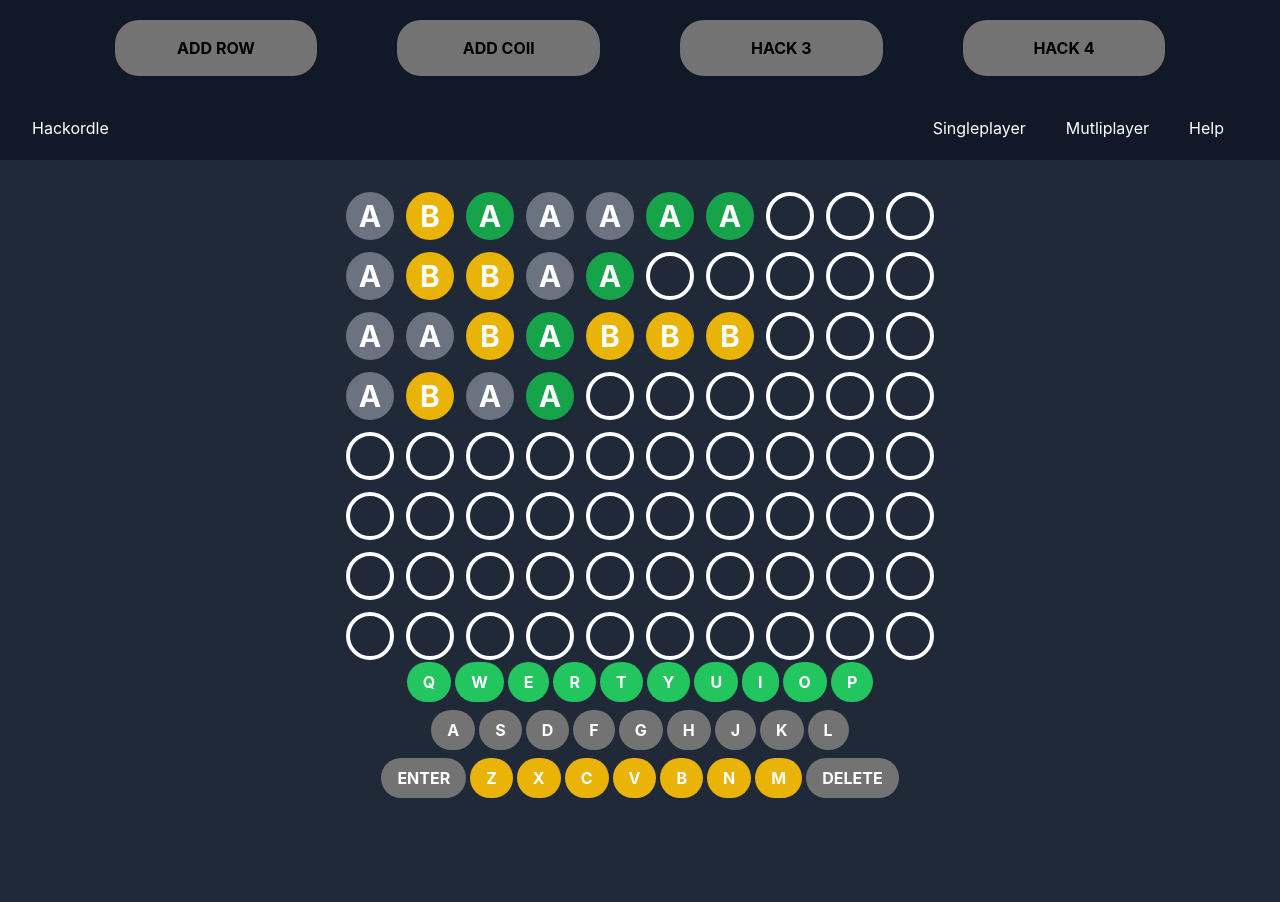
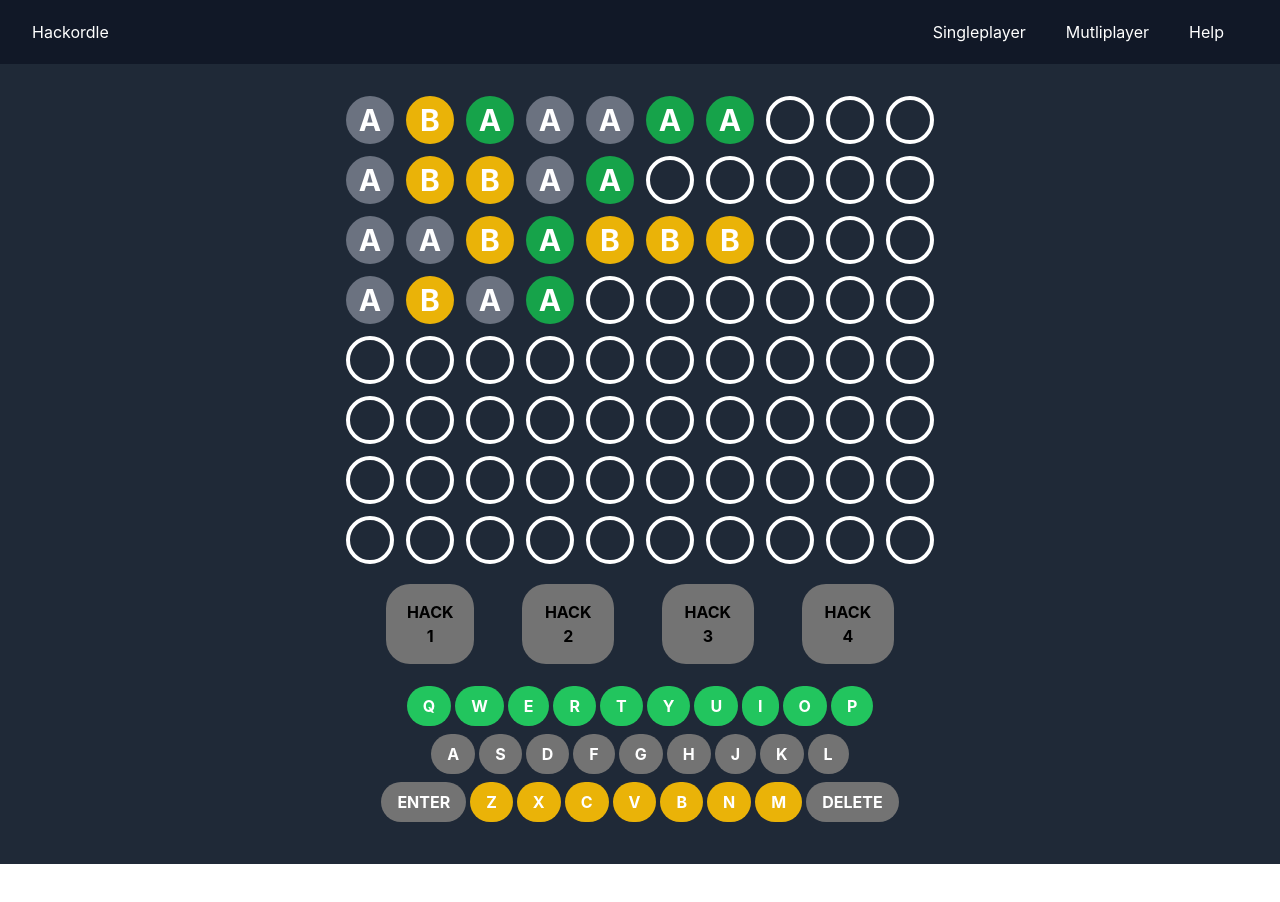
Before and after one commit to hackordle-team/hackordle-frontend, a React (Create React App) app: page /single in a window 1280 px wide. Shown: the top 902 px of the page. After the commit the page ends 864 px from the top, so only its background shows below. Built offline with nearby package versions, Linux system fonts and the light colour scheme.

Commit message:
Set up in one window

```diff
--- a/src/App.tsx
+++ b/src/App.tsx
@@ -6,15 +6,12 @@ import MultiplayerGame from "./pages/MultiplayerGame";
 import Multiplayer from "./pages/Multiplayer";
 import Singleplayer from "./pages/Singleplayer";
 import Help from "./pages/Help";
-import Hackbar from "./game/Hackbar";
+import Game from "./game/Game";
 
 
 const App: React.FC = () => {
   return (
     <Router>
-      <Hackbar hackNames={["ADD ROW", "ADD COIl", "HACK 3", "HACK 4"]}
-               hackFunctions={[() => console.log("ADD ROW"), () => console.log("ADD COIL"),
-                              () => console.log("ADD COIL"), () => console.log("ADD COIL")]}/>
       <Navbar />
       <Routes>
         <Route path="/" element={<Homepage />} />
--- a/src/game/Game.tsx
+++ b/src/game/Game.tsx
@@ -2,6 +2,7 @@ import React from "react";
 import Board from "./Board";
 import { MockGameState } from "../const/const";
 import Keyboard from "./Keyboard";
+import Hackbar from "./Hackbar";
 
 interface GameProps {
   wordOfDay: string;
@@ -11,6 +12,9 @@ const Game: React.FC<GameProps> = ({ wordOfDay }) => {
   return (
     <div className="w-full m-auto">
       <Board cols={10} rows={8} gameState={MockGameState} />
+      <Hackbar hackNames={["HACK 1", "HACK 2", "HACK 3", "HACK 4"]}
+               hackFunctions={[() => console.log("ADD ROW"), () => console.log("ADD COIL"),
+                              () => console.log("ADD COIL"), () => console.log("ADD COIL")]}/>
       <Keyboard />
     </div>
   );
--- a/src/game/HackButton.tsx
+++ b/src/game/HackButton.tsx
@@ -8,7 +8,7 @@ interface HackbarProps {
 
 const HackButton: React.FC<HackbarProps> = ({hackName, hackFunction}) => {
     return (
-        <button className="rounded-3xl bg-neutral-500 text-black font-bold p-4 border-box w-1/6 mx-10 hover:bg-neutral-400"
+        <button className="rounded-3xl bg-neutral-500 text-black font-bold p-4 border-box mx-6 hover:bg-neutral-400"
                 onClick={hackFunction} key={hackName}>{hackName}</button>
     )
 };
--- a/src/game/Hackbar.tsx
+++ b/src/game/Hackbar.tsx
@@ -8,7 +8,7 @@ interface HackbarProps {
 
 const Hackbar: React.FC<HackbarProps> = ({hackNames, hackFunctions}) => {
     return (
-        <div className="flex justify-center bg-gray-900 px-8 py-5 w-full">
+        <div className="flex justify-center px-4 py-5 w-full">
             {hackNames.map((item,index)=>{
                 return <HackButton key={item} hackName={item} hackFunction={hackFunctions[index]}/>
             })}
```
